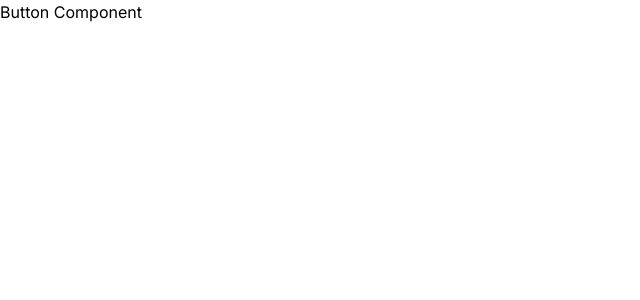
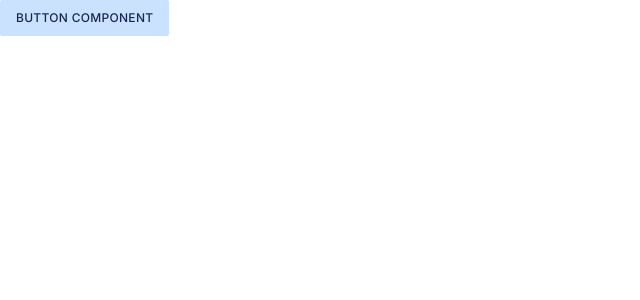
Before and after one commit to Justin-Bento/react-learning, a Next.js app: page / in a window 1280 px wide. Shown: the top 300 px of the page, without its empty margins (0-640 px from the left). Built offline with nearby package versions, Linux system fonts and the light colour scheme.

Commit message:
created a button with different variants and styles

```diff
--- a/app/components/MyButton.tsx
+++ b/app/components/MyButton.tsx
@@ -1,3 +1,18 @@
-export default function MyButton({children}: any) {
-  return <button className="">{children}</button>
+interface MyButtonProps {
+  children: React.ReactNode;
+  className?: string;
+  variant?: "primary";
 }
+
+export default function MyButton({children, className = "", variant = "primary"}: MyButtonProps) {
+  const variantStyles = {
+    netural: 'bg-slate-200 hover:bg-slate-200/80 text-slate-950 dark:bg-slate-800 dark:hover:bg-slate-800/80 dark:text-slate-50',
+    primary: 'bg-blue-200 hover:bg-blue-200/80 text-blue-950 dark:bg-blue-600 dark:hover:bg-blue-600/80 dark:text-blue-50',
+    error: 'bg-red-200 hover:bg-red-200/80 text-red-950 dark:bg-red-600 dark:hover:bg-red-600/80 dark:text-red-50',
+  };
+  return (
+    <button className={`p-2.5 px-4 w-full lg:w-auto transition-all font-medium rounded-sm text-xs uppercase tracking-wide ${variantStyles[variant]} ${className}`}>
+      {children}
+    </button>
+  )
+}
```
